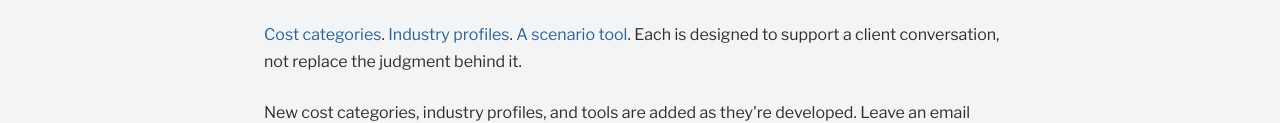
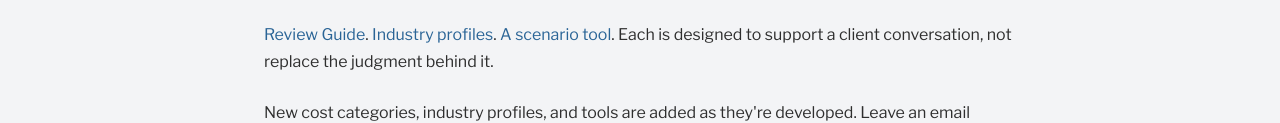
Before and after one commit to brendanroberts/cost-optimization-tools, a plain HTML site: page index.html in a window 1280 px wide. Shown: the part 349-472 px from the top of the page. Drawn offline with nearby package versions, Linux system fonts and the light colour scheme; a web font is replaced by a local one.

Commit message:
corrects homepage text

```diff
--- a/index.html
+++ b/index.html
@@ -48,7 +48,7 @@
 
         <p>The tools and resources here are built for advisors who want to bring cost structure conversations to their clients — with something more useful than a hunch. Category references, industry profiles, and a scenario tool, each designed for a client conversation.</p>
 
-        <p><a href="#">Cost categories</a>. <a href="/profiles">Industry profiles</a>. <a href="/scenario">A scenario tool</a>. Each is designed to support a client conversation, not replace the judgment behind it.</p>
+        <p><a href="/checklist">Review Guide</a>. <a href="/profiles">Industry profiles</a>. <a href="/scenario">A scenario tool</a>. Each is designed to support a client conversation, not replace the judgment behind it.</p>
 
         <p>New cost categories, industry profiles, and tools are added as they're developed. Leave an email address to follow along.</p>
 
```
